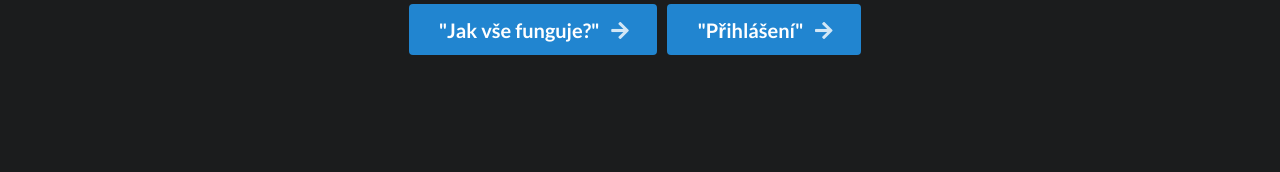
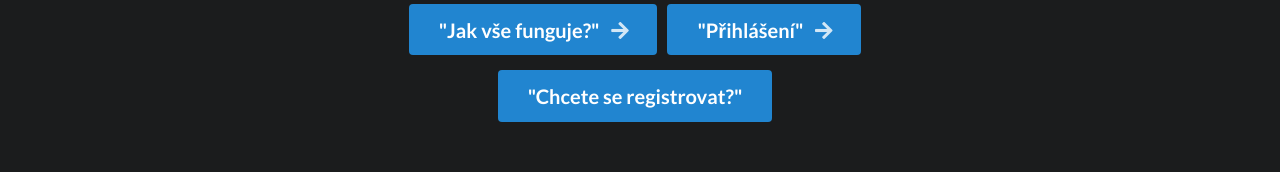
Before and after one commit to danielvrsek/uu-biot-t06, a React (Create React App) app in the folder dashboard/client/: page / in a window 1280 px wide. Shown: the part 253-425 px from the top of the page. Built offline with nearby package versions, Linux system fonts and the light colour scheme; no server answers.

Commit message:
AddUser30%

```diff
--- a/dashboard/client/src/components/home/TopHome.js
+++ b/dashboard/client/src/components/home/TopHome.js
@@ -1,14 +1,19 @@
 import React from 'react';
 import { NavLink } from 'react-router-dom';
 import { useUserContext } from '../context/AuthContext';
+import AddUser from '../user/AddUser';
 
 const TopHome = () => {
     const [userContext] = useUserContext();
 
+    const submit = () => {};
+
     return (
         <div className="ui inverted vertical masthead center aligned segment">
             <div className="ui text container" id="midCenter">
-                <h1 className="ui inverted header">Změříme cokoli - kdekoli - a přesně!</h1>
+                <h1 className="ui inverted header">
+                    Změříme cokoli - kdekoli - a přesně!
+                </h1>
                 <h2>Jednodušší už to být nemůže ...</h2>
                 <NavLink to="/customer-info">
                     <div className="ui huge primary button" id="topButton">
@@ -17,12 +22,25 @@ const TopHome = () => {
                     </div>
                 </NavLink>
                 {userContext === null ? (
-                    <NavLink to="/login">
-                        <div className="ui huge primary button" id="topButton">
-                            "Přihlášení"
-                            <i className="right arrow icon" />
+                    <>
+                        <NavLink to="/login">
+                            <div
+                                className="ui huge primary button"
+                                id="topButton"
+                            >
+                                "Přihlášení"
+                                <i className="right arrow icon" />
+                            </div>
+                        </NavLink>{' '}
+                        <div
+                            className="ui huge primary button"
+                            id="topButton"
+                            onSubmit={submit}
+                        >
+                            "Chcete se registrovat?"
+                            <i />
                         </div>
-                    </NavLink>
+                    </>
                 ) : (
                     ''
                 )}
--- a/dashboard/client/src/components/navBars/TopAppBar.js
+++ b/dashboard/client/src/components/navBars/TopAppBar.js
@@ -26,14 +26,14 @@ export default function MenuAppBar() {
                 <NavLink to="/" className="item">
                     <h4>Hlavní stránka</h4>
                 </NavLink>
+
                 <NavLink to="/customer-info" className="item">
                     <h4>Zákaznické prostředí</h4>
                 </NavLink>
                 {menu ? menu : <div></div>}
                 <div className="right menu">
                     <div className="ui item">
-                        {' '}
-                        <UserLogedIn />{' '}
+                        <UserLogedIn />
                     </div>
                     <div className="ui item" style={{ marginRight: '30px' }}>
                         <h2>- MeteoStanice -</h2>
--- a/dashboard/client/src/components/user/AddUser.js
+++ b/dashboard/client/src/components/user/AddUser.js
@@ -16,7 +16,7 @@ const style = {
     p: 4,
 };
 
-const AddWeatherStationUser = () => {
+const AddUser = () => {
     const [open, setOpen] = useState(false);
     const [user, setUser] = useState({
         name: '',
@@ -120,4 +120,4 @@ const AddWeatherStationUser = () => {
     );
 };
 
-export default AddWeatherStationUser;
+export default AddUser;
```
Also changed, not shown: dashboard/client/src/components/config/PrivateRoutesConfig.js (+4 -7 lines), 1 other file (tests, documents, lock files or other folders).
